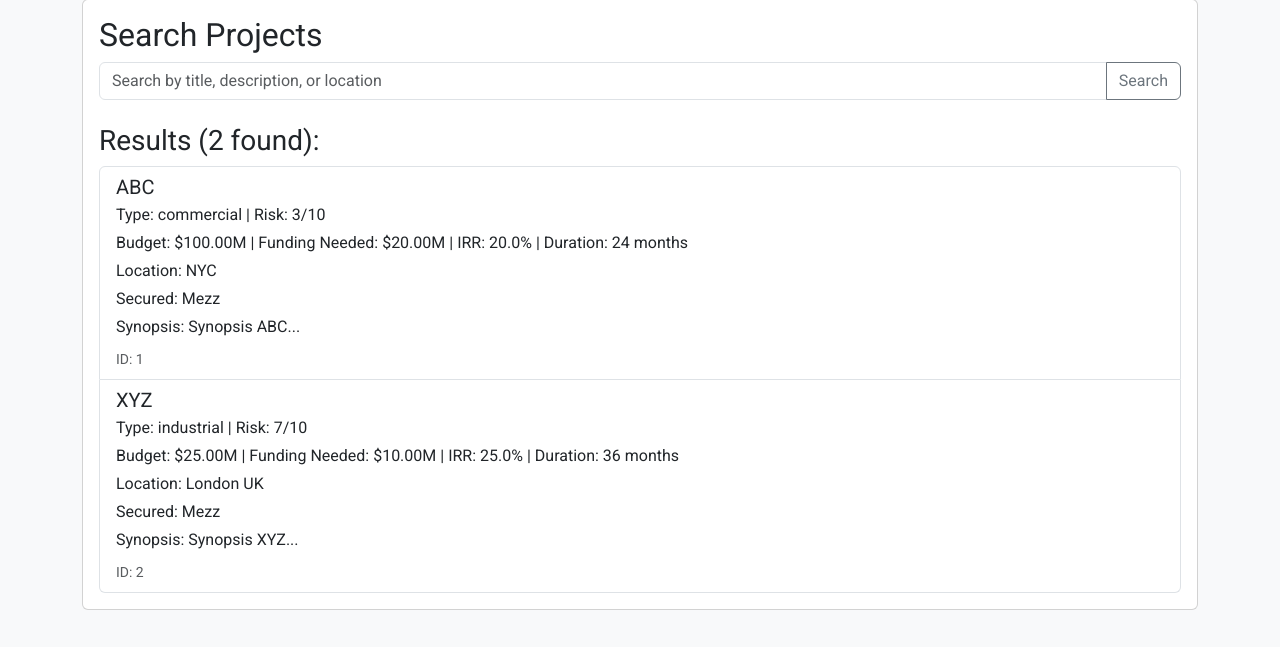
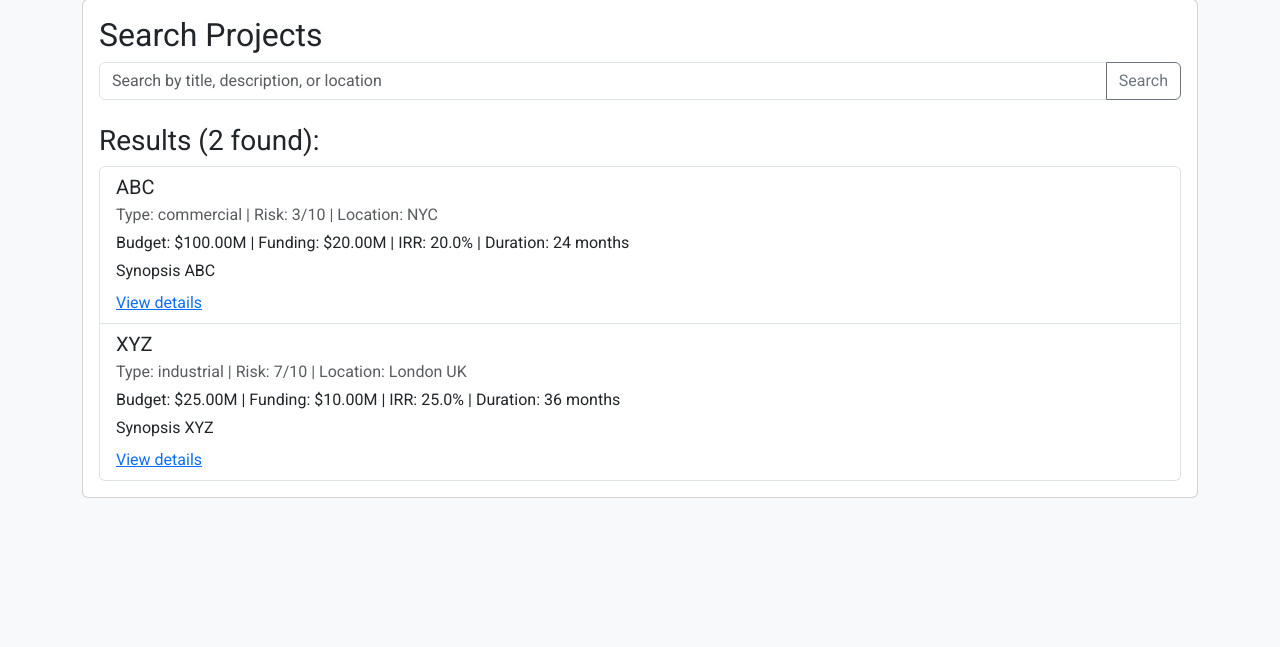
Before and after one commit to posylkm/myapp, a Flask app: page /search in a window 1280 px wide. Shown: the part 153-800 px from the top of the page. Run offline with Flask 3, Linux system fonts and the light colour scheme; some libraries are stand-ins or nearby versions.

Commit message:
minor cleanups

```diff
--- a/models.py
+++ b/models.py
@@ -40,8 +40,8 @@ class Project(db.Model):
 
     timeline = db.Column(db.String(200), nullable=True)
     exit_strategy = db.Column(db.String(200), nullable=True)
-    developer_tr = db.Column(db.Integer, default=0, nullable=True)
-    website = db.Column(db.String(100), nullable=True)
+    developer_tr = db.Column(db.String(200), nullable=True)
+    website = db.Column(db.String(200), nullable=True)
     preapproved_facility = db.Column(db.String(100), nullable=True)
     brand_partnership = db.Column(db.String(100), nullable=True)
     MOIC_EM = db.Column(db.Float, nullable=True)
--- a/templates/search.html
+++ b/templates/search.html
@@ -3,27 +3,44 @@
 <div class="card">
   <div class="card-body">
     <h2 class="card-title">Search Projects</h2>
+
     <form method="POST" class="mb-4">
       <div class="input-group">
-                <input type="text" name="query" class="form-control" placeholder="Search by title, description, or location" value="{{ query }}">
+        <input type="text" name="query" class="form-control"
+               placeholder="Search by title, description, or location"
+               value="{{ query }}">
         <button type="submit" class="btn btn-outline-secondary">Search</button>
       </div>
     </form>
+
     <h3>Results ({{ projects|length }} found):</h3>
+
     {% if projects %}
       <div class="list-group">
         {% for project in projects %}
-                    <div class="list-group-item">
+          <div class="list-group-item position-relative">
             <h5 class="mb-1">{{ project.title }}</h5>
-                        <p class="mb-1">Type: {{ project.project_type }} | Risk: {{ project.risk_level }}/10</p>
-                        <p class="mb-1">Budget: ${{ "%.2f"|format(project.budget) }}M | Funding Needed: ${{ "%.2f"|format(project.funding) }}M | IRR: {{ "%.1f"|format(project.irr) }}% | Duration: {{ project.duration }} months</p>
-                        <p class="mb-1">Location: {{ project.location }}</p>
-                        <p class="mb-1">Secured: {{ project.secured }}</p>
-                        <p class="mb-2">Synopsis: {{ project.description[:200] }}...</p>
-                        <small class="text-muted">ID: {{ project.id }}</small>
-                        {% if project.attachment_path %}
-                            <a href="{{ url_for('uploaded_file', filename=project.attachment_path) }}" class="btn btn-sm btn-outline-primary" target="_blank">Download Attachment</a>
-                        {% endif %}
+
+            <p class="mb-1 text-muted">
+              Type: {{ project.project_type }} |
+              Risk: {{ project.risk_level }}/10 |
+              Location: {{ project.location }}
+            </p>
+
+            <p class="mb-1">
+              Budget: ${{ "%.2f"|format(project.budget) }}M |
+              Funding: ${{ "%.2f"|format(project.funding) }}M |
+              IRR: {{ "%.1f"|format(project.irr) }}% |
+              Duration: {{ project.duration if project.duration is not none else "—" }} months
+            </p>
+
+            {# Short synopsis only: first 180 chars #}
+            <p class="mb-2">
+              {{ project.description[:180] }}{% if project.description|length > 180 %}…{% endif %}
+            </p>
+
+            <a href="{{ url_for('project_detail', project_id=project.id) }}"
+               class="stretched-link">View details</a>
           </div>
         {% endfor %}
       </div>
```
Also changed, not shown: templates/project_detail.html (added, +52 -0 lines), instance/projects.db, 1 other file. Lines whose indentation alone changed are shown as unchanged.
